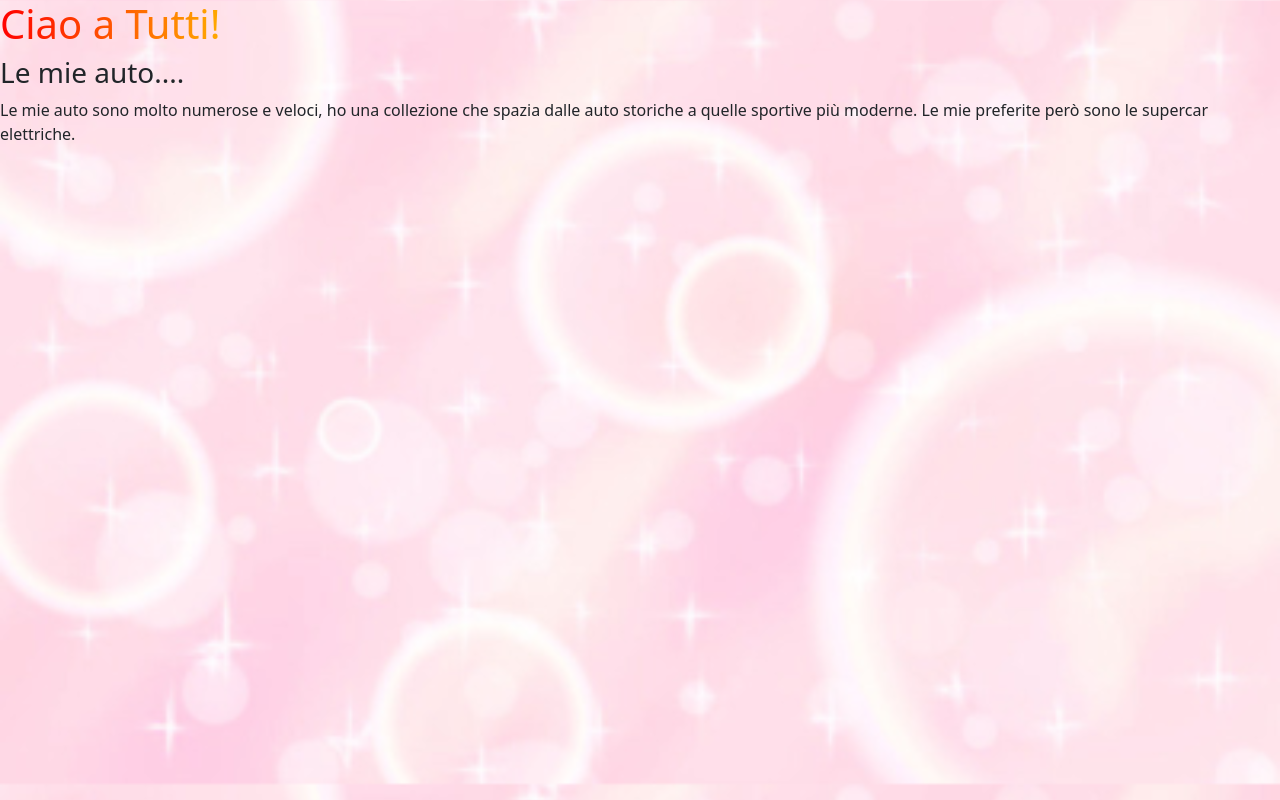
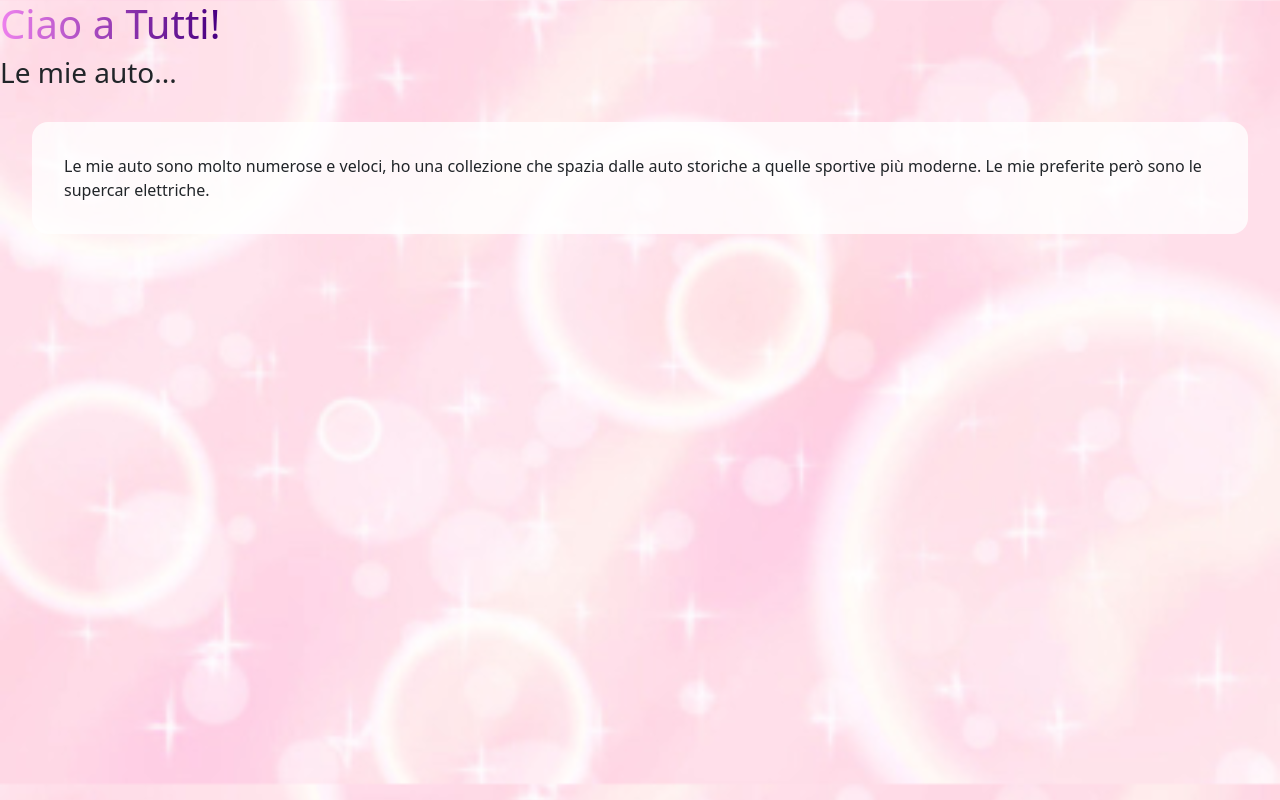
Before and after one commit to Boolean-1-coder/Example-GIT, a plain HTML site: page index.html in a window 1280 px wide. Drawn offline with nearby package versions, Linux system fonts and the light colour scheme.

Commit message:
Altre migliorie estetiche

```diff
--- a/index.html
+++ b/index.html
@@ -12,7 +12,7 @@
 
     <div>
 
-      <h3> Le mie auto....</h3>
+      <h3> Le mie auto...</h3>
       <p>Le mie auto sono molto numerose e veloci, ho una collezione che spazia dalle auto storiche a quelle sportive più moderne. Le mie preferite però sono le supercar elettriche.</p>
     </div>
 
--- a/style.css
+++ b/style.css
@@ -1,10 +1,17 @@
 .titolo-h1{
-      background-image: linear-gradient(to left, violet, indigo, blue, green, yellow, orange, red);
-  -webkit-background-clip: text;
-  -webkit-text-fill-color: transparent;
+    background-image: linear-gradient(to right, violet, indigo, blue, green, yellow, orange, red);
+    -webkit-background-clip: text;
+    -webkit-text-fill-color: transparent;
 }
 
 body {
     background-image: url(img/bg.png);
     background-size:cover;
 }
+
+p {
+    margin: 2em;
+    background-color: #FFFFFFCC;
+    border-radius: 1em;
+    padding: 2em;
+}
```
